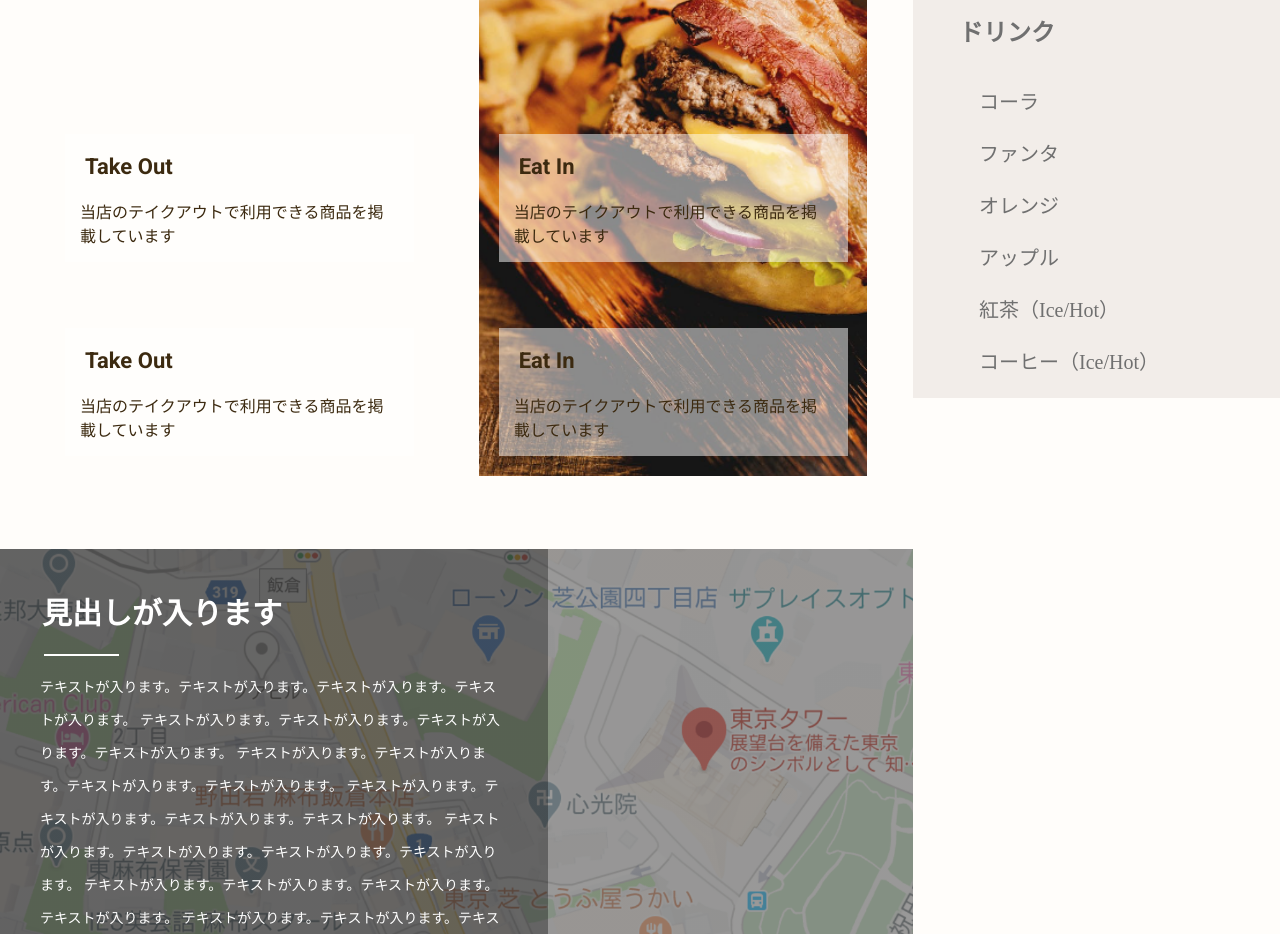
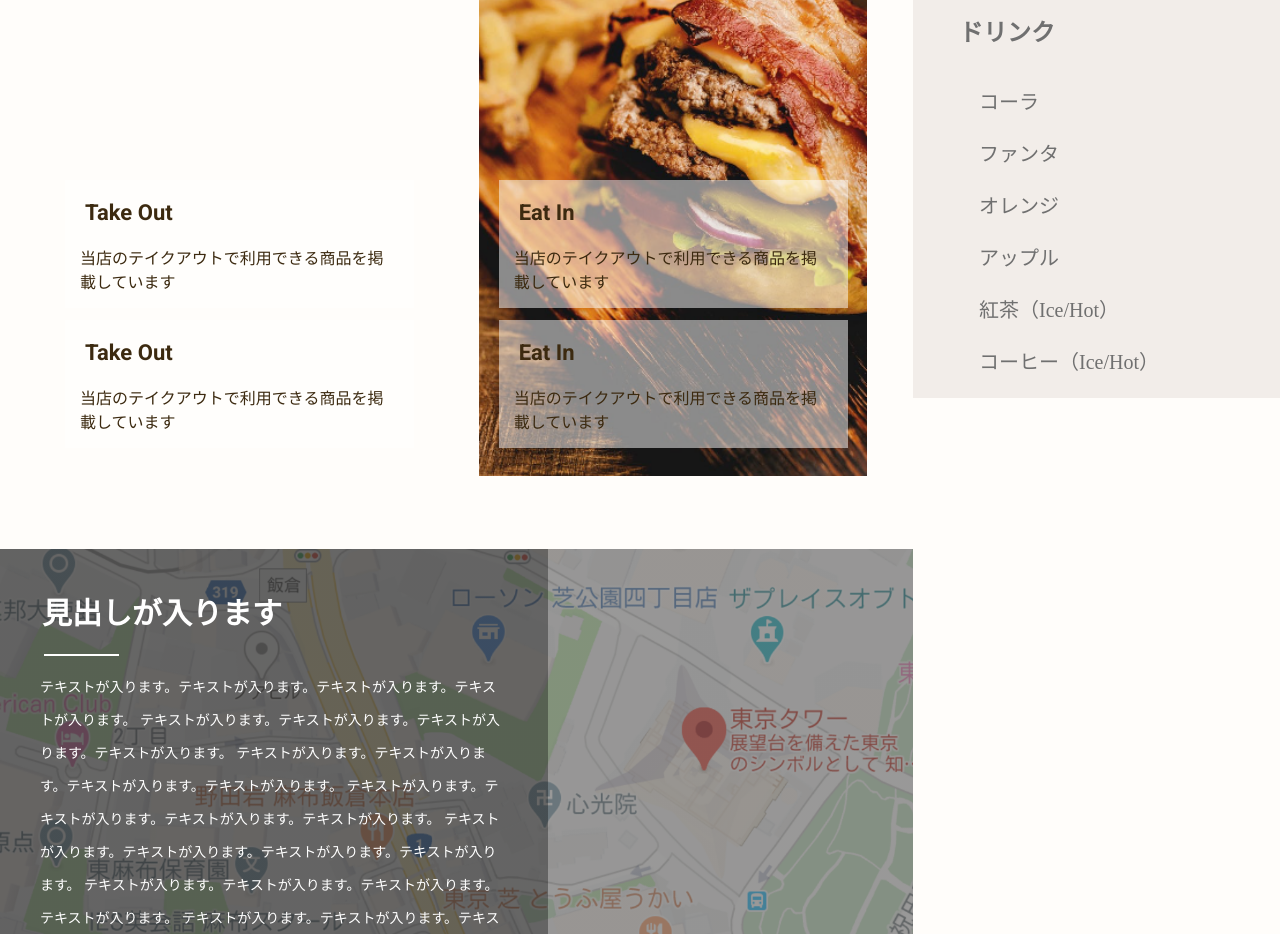
Before and after one commit to Megumi912/Hamburger-site, a plain HTML site: page index.html in a window 1280 px wide. Shown: the part 960-1894 px from the top of the page. Drawn offline with nearby package versions, Linux system fonts and the light colour scheme; some packages are replaced by stand-ins of ours.

Commit message:
微調整

```diff
--- a/scss/object/project/_front-page.scss
+++ b/scss/object/project/_front-page.scss
@@ -59,8 +59,8 @@ $pc: 1200px;
         .p-takeout{
             position: absolute;
             width: 90%;
-            // height: 163px;
             margin: 0 5%;
+            margin-bottom: 2%;
             background-color: rgba($color: #fff, $alpha: 0.5);
             dt{
                 font-size: 22px;
@@ -74,7 +74,7 @@ $pc: 1200px;
                 padding: 0 15px 15px 15px;
             }
             &_first {
-                bottom: 214px;
+                bottom: 160px;
             }
             &_second {
                 bottom: 20px;
@@ -117,8 +117,8 @@ $pc: 1200px;
         .p-eatin {
             position: absolute;
             width: 90%;
-            // height: 163px;
             margin: 0 5%;
+            margin-bottom: 2%;
             background-color: rgba($color: #fff, $alpha: 0.5);
             dt{
                 font-size: 22px;
@@ -132,7 +132,7 @@ $pc: 1200px;
                 padding: 0 15px 15px 15px;
             }
             &_first {
-                bottom: 214px;
+                bottom: 160px;
             }
             &_second {
                 bottom: 20px;
```
Also changed, not shown: css/style.css, css/style.min.css, scss/style.scss (line endings or trailing spaces), 2 other files.
